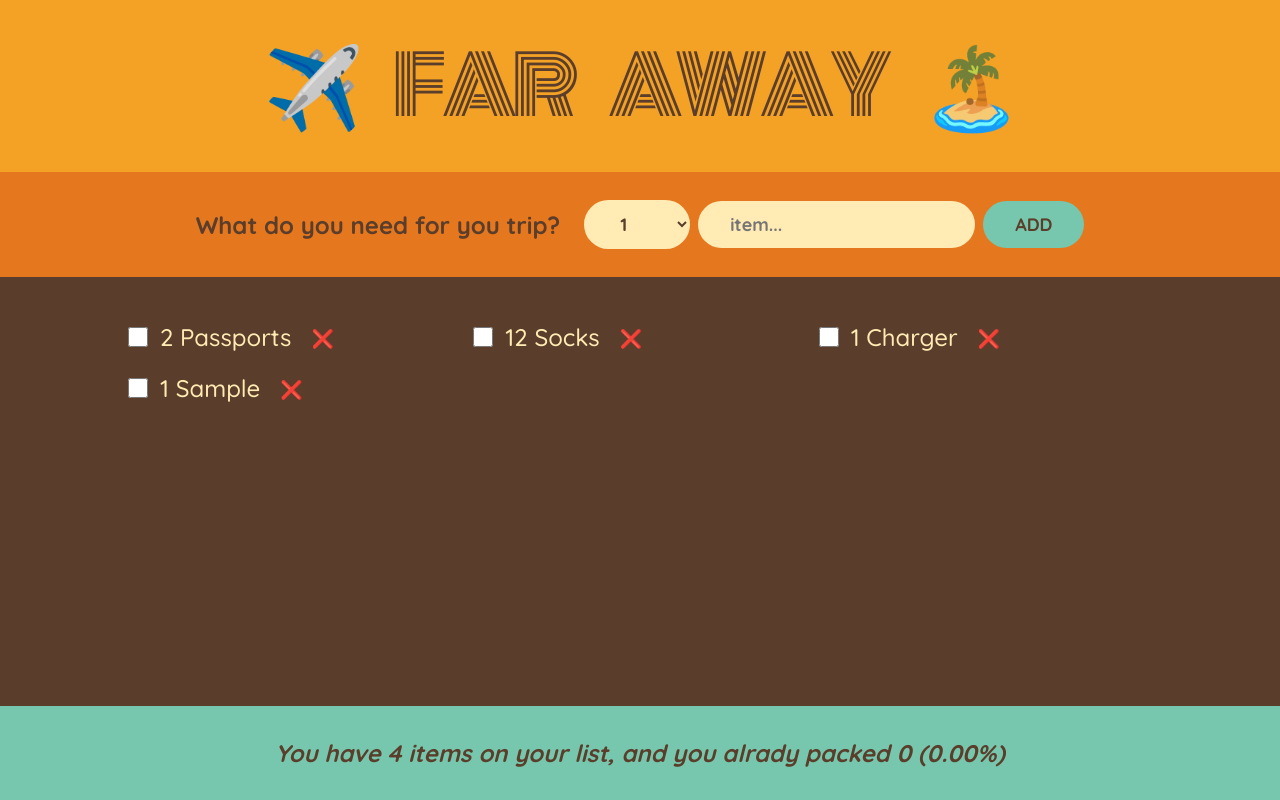
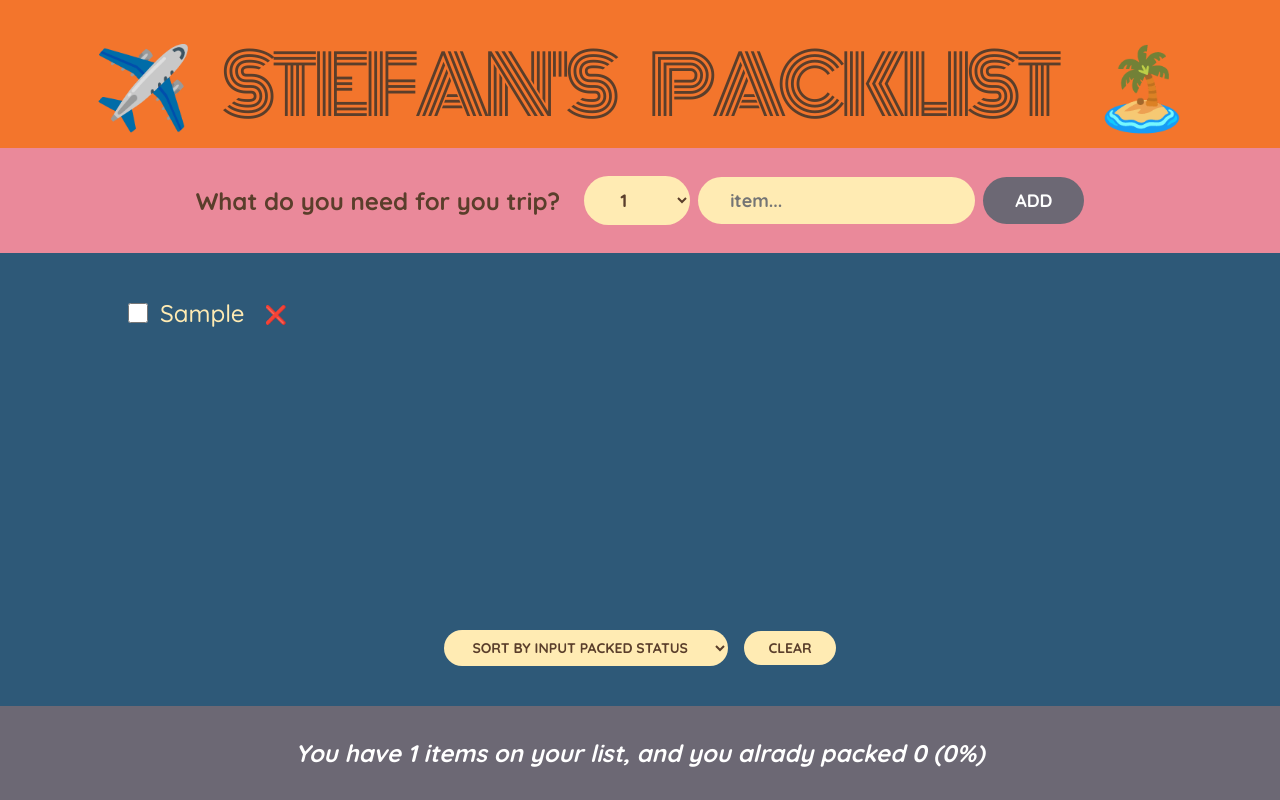
Before and after one commit to StefanTheSpider/Packing-list, a React (Create React App) app: page / in a window 1280 px wide. Both pictures are taken after typing "Sample" into the empty fields and a click on the button "ADD". Built offline with nearby package versions, Linux system fonts and the light colour scheme.

Commit message:
projekt base finished

```diff
--- a/public/index.html
+++ b/public/index.html
@@ -22,7 +22,7 @@
       work correctly both with client-side routing and a non-root public URL.
       Learn how to configure a non-root public URL by running `npm run build`.
     -->
-  <title>Travellist</title>
+  <title>Stefan's Travellist</title>
 </head>
 
 <body>
--- a/src/App.js
+++ /dev/null
@@ -1,135 +0,0 @@
-import { useState } from 'react'
-const initialItems = [
-    { id: 1, description: 'Passports', quantity: 2, packed: false },
-    { id: 2, description: 'Socks', quantity: 12, packed: false },
-    { id: 3, description: 'Charger', quantity: 1, packed: false },
-]
-
-export default function App() {
-    const [items, setItems] = useState(initialItems, [])
-
-    function handleAddedItems(item) {
-        setItems((items) => [...items, item])
-    }
-    function handleRemovedItems(id) {
-        setItems((items) => items.filter((item) => item.id !== id))
-    }
-
-    function handleToggleItem(id) {
-        setItems((items) =>
-            items.map((item) =>
-                item.id === id ? { ...item, packed: !item.packed } : item
-            )
-        )
-    }
-
-    return (
-        <div className="app">
-            <Header />
-            <Form onAddedItems={handleAddedItems} />
-            <Packinglist
-                items={items}
-                onHandleRemovedItems={handleRemovedItems}
-                onHandleToggleItem={handleToggleItem}
-            />
-            <Footer items={items} />
-        </div>
-    )
-}
-
-function Header() {
-    return <h1>✈️ Far Away 🏝️</h1>
-}
-function Form({ onAddedItems }) {
-    const [description, setDescription] = useState('')
-    const [quantity, setQuantety] = useState(1)
-
-    function handleSubmit(e) {
-        e.preventDefault()
-        if (!description) return
-        const newItem = {
-            description,
-            quantity,
-            id: Date.now(),
-            packed: false,
-        }
-        console.log(newItem)
-        onAddedItems(newItem)
-
-        setDescription('')
-        setQuantety(1)
-    }
-
-    return (
-        <form className="add-form" onSubmit={handleSubmit}>
-            <h3>What do you need for you trip?</h3>
-            <select
-                value={quantity}
-                onChange={(e) => setQuantety(Number(e.target.value))}
-                placeholder="quontaty"
-            >
-                {Array.from({ length: 20 }, (_, i) => i + 1).map((num) => (
-                    <option value={num} key={num}>
-                        {num}
-                    </option>
-                ))}
-            </select>
-            <input
-                type="text"
-                placeholder="item..."
-                value={description}
-                onChange={(e) => setDescription(e.target.value)}
-            ></input>
-            <button>ADD</button>
-        </form>
-    )
-}
-function Packinglist({ items, onHandleRemovedItems, onHandleToggleItem }) {
-    return (
-        <div className="list">
-            <ul>
-                {items.map((item) => (
-                    <Item
-                        item={item}
-                        onHandleRemovedItems={onHandleRemovedItems}
-                        onHandleToggleItem={onHandleToggleItem}
-                        key={item.id}
-                    />
-                ))}
-            </ul>
-        </div>
-    )
-}
-
-function Item({ item, onHandleRemovedItems, onHandleToggleItem }) {
-    return (
-        <li>
-            <input
-                type="checkbox"
-                value={item.packed}
-                onChange={() => {
-                    onHandleToggleItem(item.id)
-                }}
-            ></input>
-            <span style={item.packed ? { textDecoration: 'line-through' } : {}}>
-                {item.quantity} {item.description}
-            </span>
-            <button onClick={() => onHandleRemovedItems(item.id)}>❌</button>
-        </li>
-    )
-}
-
-function Footer({ items }) {
-    const itemsTotal = items.length
-    const itemsPacked = items.reduce((acc, item) => acc + item.packed, 0)
-    const prozent = ((itemsPacked / itemsTotal) * 100).toFixed(2)
-    return (
-        <footer className="stats">
-            <em>
-                You have {itemsTotal} items on your list, and you alrady packed{' '}
-                {itemsPacked} (
-                {prozent < 100 ? prozent + '%' : "you're done 🎉"})
-            </em>
-        </footer>
-    )
-}
--- /dev/null
+++ b/src/components/App.js
@@ -0,0 +1,52 @@
+import { useState } from 'react';
+import Header from './Header';
+import Footer from './Footer';
+import Packinglist from './Packinglist';
+import Form from './Form';
+
+/**
+ const initialItems = [
+    { id: 1, description: 'Passport', quantity: 1, packed: false },
+    { id: 2, description: `paar's of socks`, quantity: 7, packed: false },
+    { id: 3, description: 'Charger', quantity: 1, packed: false },
+    { id: 4, description: 'Smatphone', quantity: 1, packed: false },
+]
+*/
+
+export default function App() {
+    const [items, setItems] = useState([]);
+
+    function handleClearList() {
+        const confirmed = window.confirm('Are you sure?');
+        if (confirmed) setItems([]);
+    }
+
+    function handleAddedItems(item) {
+        setItems((items) => [...items, item]);
+    }
+    function handleRemovedItems(id) {
+        setItems((items) => items.filter((item) => item.id !== id));
+    }
+
+    function handleToggleItem(id) {
+        setItems((items) =>
+            items.map((item) =>
+                item.id === id ? { ...item, packed: !item.packed } : item
+            )
+        );
+    }
+
+    return (
+        <div className="app">
+            <Header />
+            <Form onAddedItems={handleAddedItems} />
+            <Packinglist
+                items={items}
+                onHandleRemovedItems={handleRemovedItems}
+                onHandleToggleItem={handleToggleItem}
+                onHandleClearList={handleClearList}
+            />
+            <Footer items={items} />
+        </div>
+    );
+}
--- /dev/null
+++ b/src/components/Footer.js
@@ -0,0 +1,21 @@
+export default function Footer({ items }) {
+    if (items.length === 0)
+        return (
+            <p className="stats">
+                <em>Start Packing 🧳</em>
+            </p>
+        )
+    const itemsTotal = items.length
+    const itemsPacked = items.filter((item) => item.packed).length
+    const prozent = ((itemsPacked / itemsTotal) * 100).toFixed(0)
+    return (
+        <footer className="stats">
+            <em>
+                {prozent < 100
+                    ? `You have ${itemsTotal} items on your list, and you alrady packed
+              ${itemsPacked} (${prozent}%)`
+                    : "🎉🎉🎉 You're done 🎉🎉🎉"}
+            </em>
+        </footer>
+    )
+}
--- /dev/null
+++ b/src/components/Form.js
@@ -0,0 +1,45 @@
+import { useState } from 'react';
+
+export default function Form({ onAddedItems }) {
+    const [description, setDescription] = useState('');
+    const [quantity, setQuantety] = useState(1);
+
+    function handleSubmit(e) {
+        e.preventDefault();
+        if (!description) return;
+        const newItem = {
+            description,
+            quantity,
+            id: Date.now(),
+            packed: false,
+        };
+        onAddedItems(newItem);
+
+        setDescription('');
+        setQuantety(1);
+    }
+
+    return (
+        <form className="add-form" onSubmit={handleSubmit}>
+            <h3>What do you need for you trip?</h3>
+            <select
+                value={quantity}
+                onChange={(e) => setQuantety(Number(e.target.value))}
+                placeholder="quontaty"
+            >
+                {Array.from({ length: 20 }, (_, i) => i + 1).map((num) => (
+                    <option value={num} key={num}>
+                        {num}
+                    </option>
+                ))}
+            </select>
+            <input
+                type="text"
+                placeholder="item..."
+                value={description}
+                onChange={(e) => setDescription(e.target.value)}
+            ></input>
+            <button>ADD</button>
+        </form>
+    );
+}
--- /dev/null
+++ b/src/components/Header.js
@@ -0,0 +1,3 @@
+export default function Header() {
+    return <h1>✈️ Stefan's Packlist 🏝️</h1>
+}
--- /dev/null
+++ b/src/components/Item.js
@@ -0,0 +1,21 @@
+export default function Item({
+    item,
+    onHandleRemovedItems,
+    onHandleToggleItem,
+}) {
+    return (
+        <li>
+            <input
+                type="checkbox"
+                value={item.packed}
+                onChange={() => {
+                    onHandleToggleItem(item.id);
+                }}
+            ></input>
+            <span style={item.packed ? { textDecoration: 'line-through' } : {}}>
+                {item.quantity <= 1 ? '' : item.quantity} {item.description}
+            </span>
+            <button onClick={() => onHandleRemovedItems(item.id)}>❌</button>
+        </li>
+    );
+}
--- /dev/null
+++ b/src/components/Packinglist.js
@@ -0,0 +1,46 @@
+import { useState } from 'react';
+import Item from './Item';
+
+export default function Packinglist({
+    items,
+    onHandleRemovedItems,
+    onHandleToggleItem,
+    onHandleClearList,
+}) {
+    const [sortBy, setSortBy] = useState('packed');
+    let sortedItems;
+    if (sortBy === 'input') sortedItems = items;
+    if (sortBy === 'description')
+        sortedItems = items
+            .slice()
+            .sort((a, b) => a.description.localeCompare(b.description));
+    if (sortBy === 'packed')
+        sortedItems = items.slice().sort((a, b) => a.packed - b.packed);
+
+    return (
+        <div className="list">
+            <ul>
+                {sortedItems.map((item) => (
+                    <Item
+                        item={item}
+                        onHandleRemovedItems={onHandleRemovedItems}
+                        onHandleToggleItem={onHandleToggleItem}
+                        onHandleClearList={onHandleClearList}
+                        key={item.id}
+                    />
+                ))}
+            </ul>
+            <div className="actions">
+                <select
+                    onChange={(e) => setSortBy(e.target.value)}
+                    value={sortBy}
+                >
+                    <option value="input">Sort by input order</option>
+                    <option value="description">Sort by description</option>
+                    <option value="packed">Sort by input packed status</option>
+                </select>
+                <button onClick={() => onHandleClearList()}>Clear</button>
+            </div>
+        </div>
+    );
+}
--- a/src/index.css
+++ b/src/index.css
@@ -29,20 +29,27 @@ body {
     grid-template-rows: auto auto 1fr auto;
 }
 
-h1 {
+h1,
+h2 {
     text-align: center;
-    background-color: #f4a226;
+    background-color: #f3752c;
     font-family: 'Monoton';
     font-size: 8rem;
     text-transform: uppercase;
     font-weight: 400;
     word-spacing: 30px;
     letter-spacing: -5px;
-    padding: 2.4rem 0;
+    padding: 2.4rem 0 0 0;
+}
+
+h2 {
+    font-size: 4rem;
+    letter-spacing: 0.5rem;
+    padding: 0;
 }
 
 .add-form {
-    background-color: #e5771f;
+    background-color: #ea899a;
     padding: 2.8rem 0;
     display: flex;
     align-items: center;
@@ -71,11 +78,12 @@ input {
 
 .add-form button {
     text-transform: uppercase;
-    background-color: #76c7ad;
+    background-color: #6c6874;
+    color: #fff;
 }
 
 .list {
-    background-color: #5a3e2b;
+    background-color: #2e5978 !important;
     color: #ffebb3;
     padding: 4rem 0;
 
@@ -116,7 +124,7 @@ input {
 input[type='checkbox'] {
     height: 2rem;
     width: 2rem;
-    accent-color: #e5771f;
+    accent-color: #f3752c;
 }
 
 .list li button {
@@ -129,8 +137,9 @@ input[type='checkbox'] {
 }
 
 .stats {
-    background-color: #76c7ad;
+    background-color: #6c6874;
     text-align: center;
     font-weight: 700;
     padding: 3.2rem 0;
+    color: #fff;
 }
```
Also changed, not shown: src/index.js (+6 -6 lines), 1 other file (tests, documents, lock files or other folders).
